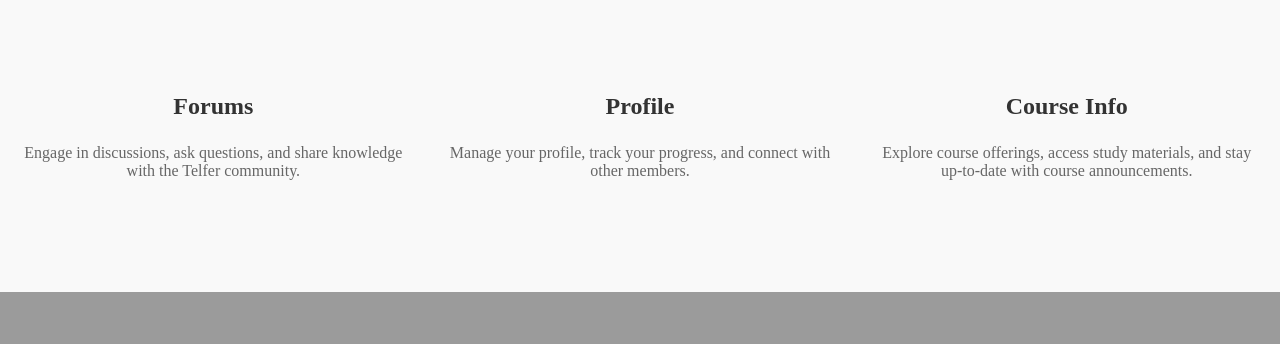
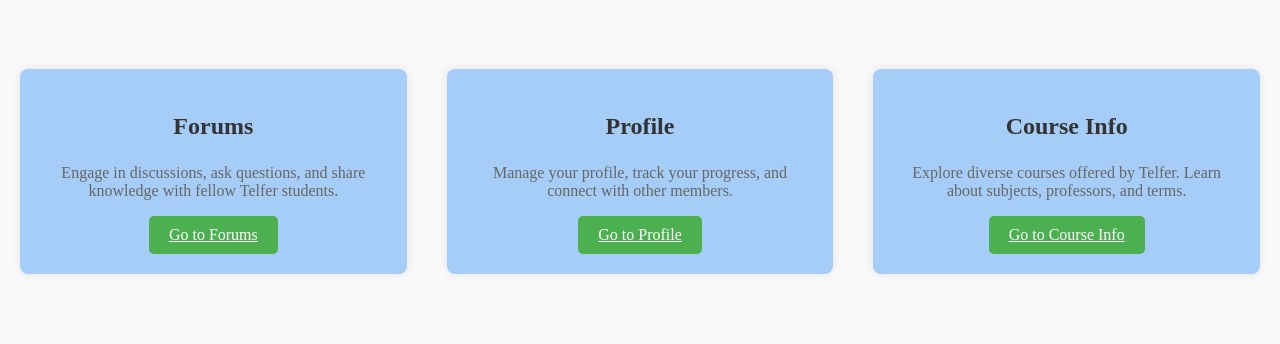
Before and after one commit to gracehuuang/ADM4379-Project, a PHP site: page /ADM-4379/ in a window 1280 px wide. Shown: the part 508-852 px from the top of the page. Before the commit the page ends 800 px from the top, so only its background shows below. Run offline with PHP 8.4, Linux system fonts and the light colour scheme.

Commit message:
Update index.php

```diff
--- a/ADM4379 PROJECT1/index.php
+++ b/ADM4379 PROJECT1/index.php
@@ -11,15 +11,18 @@
 <body>
 
     <header>
+    <div style='float:right;' id='semester'></div>
+
         <h1>Welcome to MyTelferLife</h1>
         <nav>
             <a href="index.php" class="active">Home</a>
             <a href="General Forum.php">Forums</a>
             <a href="profile.php">Profile</a>
-            <a href="Course Info.php">Course Info</a>
+            <a href="Course search.php">Course Info</a>
             <a href="login.php">Login</a>
         </nav>
     </header>
+    <div style='float:right;' id='semester'></div>
 
     <section id="hero">
     <div class="hero-text">
@@ -31,18 +34,49 @@
 
     <section id="features">
     <div class="feature">
+        <div class="box">
             <h3>Forums</h3>
-            <p>Engage in discussions, ask questions, and share knowledge with the Telfer community.</p>
+            <p>Engage in discussions, ask questions, and share knowledge with fellow Telfer students.</p>
+            <a href="General Forum.php" class="btn">Go to Forums</a>
+        </div>
     </div>
     <div class="feature">
+        <div class="box">
             <h3>Profile</h3>
             <p>Manage your profile, track your progress, and connect with other members.</p>
+            <a href="profile.php" class="btn">Go to Profile</a>
+        </div>
     </div>
     <div class="feature">
+        <div class="box">
             <h3>Course Info</h3>
-            <p>Explore course offerings, access study materials, and stay up-to-date with course announcements.</p>
+            <p>Explore diverse courses offered by Telfer. Learn about subjects, professors, and terms.</p>
+            <a href="course search.php" class="btn">Go to Course Info</a>
+        </div>
     </div>
 </section>
 
+<script type="text/javascript">
+    // Function to get the current semester
+    function getSemester() {
+        var today = new Date();
+        var year = today.getFullYear();
+        var month = today.getMonth() + 1;
+
+        var semester;
+        if (month >= 1 && month <= 4) {
+            semester = "Winter " + year;
+        } else if (month >= 5 && month <= 8) {
+            semester = "Spring/Summer " + year;
+        } else {
+            semester = "Fall " + year;
+        }
+
+        document.getElementById("semester").innerHTML = "<strong>Semester:</strong> " + semester;
+    }
+
+    window.onload = getSemester;
+    </script>
+
 </body>
 </html>
```
Lines whose indentation alone changed are shown as unchanged.
